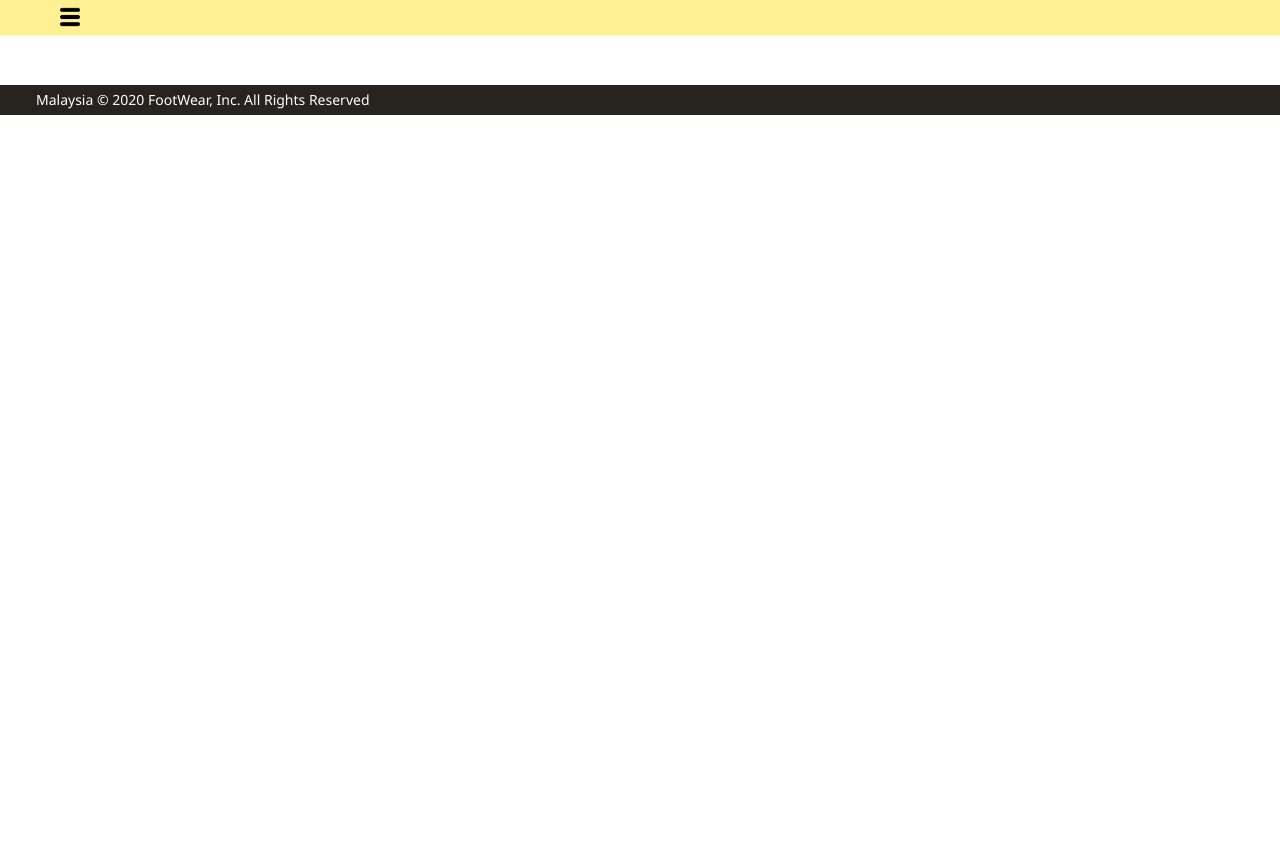
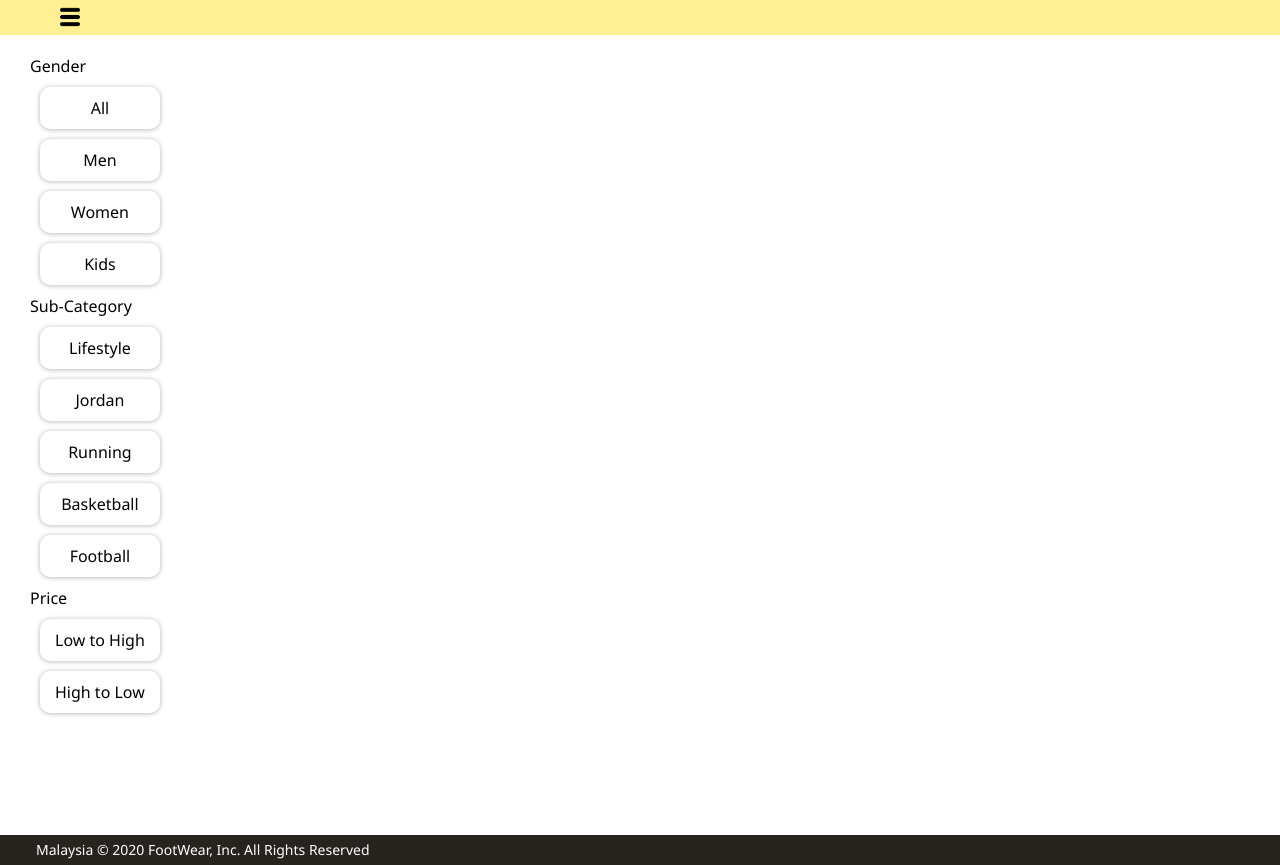
Before and after one commit to rickieleehao/WebStore, a PHP site: page /shopping.php?category=1 in a window 1280 px wide. Shown: the part 110-975 px from the top of the page. Before the commit the page ends 225 px from the top, so only its background shows below. Run offline with PHP 8.4, Linux system fonts and the light colour scheme; data that the repository does not hold is empty.

Commit message:
Meeting update

```diff
--- a/cartdata.php
+++ b/cartdata.php
@@ -1,5 +1,5 @@
 <?php
-if(!isset($_SESSION['userid'])){
+if(!isset($_SESSION['loggedin'])){
     echo '<script type="text/javascript"> alert("Required login to view the cart or add product.") </script>';
     header("refresh:0; url=index.php");
 }
@@ -16,7 +16,7 @@
     }
 }
 
-if(isset($_POST['addcart'])&&isset($_SESSION['userid'])){
+if(isset($_POST['addcart'])&&isset($_SESSION['loggedin'])){
     if(isset($_SESSION['cart'])){
         $count = count($_SESSION['cart']);
         $item_array = array (
--- a/component/adminheader.php
+++ b/component/adminheader.php
@@ -1,10 +1,8 @@
 <div class="headerWrapper">
     <div class="header">
-        <img id="logo" src="./img/web_iconMain.png" alt="footwearLogo">
+        <a href="./admin.php"><img id="logo" src="./img/web_iconMain.png" alt="footwearLogo"></a>
         <h1>Administrator Page</h1>
     </div>
 
     <div class="adminNav"><a href='logout.php'>Logout</a></div>
 </div>
-<!-- <script type="text/javascript"> alert("Welcome back Administrator!")</script> -->
-<!-- this prompt keeps annoying me, let's not do this -->
--- a/component/header.php
+++ b/component/header.php
@@ -26,9 +26,9 @@
         <a href="index.php"> <img id="logo" src="./img/web_iconMain.png" alt="footwearLogo"></a>
         <nav>
             <ul>
-                <li><a href="shopping.php?category=Men">Men</a></li>
-                <li><a href="shopping.php?category=Women">Women</a></li>
-                <li><a href="shopping.php?category=Kids">Kids</a></li>
+                <li><a href="shopping.php?category=Men&sub=">Men</a></li>
+                <li><a href="shopping.php?category=Women&sub=">Women</a></li>
+                <li><a href="shopping.php?category=Kids&sub=">Kids</a></li>
             </ul>
         </nav>
         <a href="cart.php"><img id="cart" src="./img/Shopping-Cart-icon.png" alt="Cart"></a>
--- a/component/navigator.php
+++ b/component/navigator.php
@@ -18,7 +18,7 @@
             <li class="sideMenu"><img id="navLogo" src="./img/nav_icon.png" alt="navLogo">
                 <ul>
                     <li class="<?php echo $gender?>"><a href="./index.php">Home</a></li>
-                    <li class="<?php echo $gender?>"><a href="shopping.php?category=All">Shop</a></li>
+                    <li class="<?php echo $gender?>"><a href="shopping.php?category=All&sub=">Shop</a></li>
                     <li class="<?php echo $gender?>"><a href="./faq.php">FAQ</a></li>
                     <li class="<?php echo $gender?>"><a href="./aboutus.php">About Us</a></li>
                     <li class="<?php echo $gender?>"><a href="./contact.php">Contact Us</a></li>
--- a/faq.php
+++ b/faq.php
@@ -20,7 +20,8 @@
   <div class="faq_main">
     <h1>FAQ</h1>
   </div>
-  <?php
+  <div class="faqWrapper">
+    <?php
       $conn = mysqli_connect('localhost', 'root', '', 'data');
       $sql = mysqli_query($conn, "SELECT question,answer FROM faq");
       $i =1;
@@ -30,6 +31,7 @@
         $i++;
       }
     ?>
+  </div>
   <?php include "./component/footer.php"; ?>
 </body>
 
--- a/index.php
+++ b/index.php
@@ -25,7 +25,7 @@
         <div class="mainAd_imgWrapper">
             <img class="mainAd_img">
             <div>
-                <a href="shopping.php?category=All">Shop</a>
+                <a href="shopping.php?category=All&sub=">Shop</a>
             </div>
         </div>
     </div>
--- a/logindata.php
+++ b/logindata.php
@@ -24,9 +24,11 @@
             $_SESSION["email"] = $row["email"];
             $_SESSION["name"] = $row["name"];
             $_SESSION["gender"] = $row["gender"];
+            $_SESSION["loggedin"] = true;
 
             if($row["type"] == "Admin"){
-                header("location: admin.php");
+                echo "<script type='text/javascript'> alert('Welcome back Administrator!')</script>";
+                header("Refresh:0; url=admin.php");
             }else{
                 header("location: index.php");
             }
--- a/shopping.php
+++ b/shopping.php
@@ -16,26 +16,41 @@
         <div class="filter">
             <ul>
                 <label>Gender</lable>
-                    <a href="shopping.php?category=All">
+                    <a href="shopping.php?category=All&sub=">
                         <li class="btn">All</li>
                     </a>
-                    <a href="shopping.php?category=Men">
+                    <a href="shopping.php?category=Men&sub=">
                         <li class="btn">Men</li>
                     </a>
-                    <a href="shopping.php?category=Women">
+                    <a href="shopping.php?category=Women&sub=">
                         <li class="btn">Women</li>
                     </a>
-                    <a href="shopping.php?category=Kids">
+                    <a href="shopping.php?category=Kids&sub=">
                         <li class="btn">Kids</li>
                     </a>
-                    <!-- sub-category -->
-                    <label>Price</lable>
-                        <a href="shopping.php?category=<?php echo $_GET['category']?>&price=<">
-                            <li class="btn">Low to High</li>
+                    <label>Sub-Category</lable>
+                        <a href="shopping.php?category=All&sub=lifestyle">
+                            <li class="btn">Lifestyle</li>
                         </a>
-                        <a href="shopping.php?category=<?php echo $_GET['category']?>&price=>">
-                            <li class="btn">High to Low</li>
+                        <a href="shopping.php?category=Men&sub=jordan">
+                            <li class="btn">Jordan</li>
                         </a>
+                        <a href="shopping.php?category=Women&sub=running">
+                            <li class="btn">Running</li>
+                        </a>
+                        <a href="shopping.php?category=Kids&sub=basketball">
+                            <li class="btn">Basketball</li>
+                        </a>
+                        <a href="shopping.php?category=Kids&sub=football">
+                            <li class="btn">Football</li>
+                        </a>
+                        <label>Price</lable>
+                            <a href="shopping.php?category=<?php echo $_GET['category']?>&sub=<?php echo $_GET['sub']?>&price=<">
+                                <li class="btn">Low to High</li>
+                            </a>
+                            <a href="shopping.php?category=<?php echo $_GET['category']?>&sub=<?php echo $_GET['sub']?>&price=>">
+                                <li class="btn">High to Low</li>
+                            </a>
             </ul>
         </div>
         <div class="shoppingContainer">
--- a/styles/components.css
+++ b/styles/components.css
@@ -215,3 +215,24 @@
     position: absolute;
     top: 50%;
 }
+/* adminNav */
+.adminNav {
+	height: 35px;
+    width: 100%;
+    position: relative;
+	background-color: var(--yellow);
+	color: black;
+	text-align: right;
+}
+
+.adminNav a{
+	position: absolute;
+	right: 40px;
+	top: 6px;
+	width: 100px;
+	text-align: center;
+}
+
+.adminNav a:hover{
+	background-color: lightyellow;
+}
--- a/styles/faq.css
+++ b/styles/faq.css
@@ -25,3 +25,7 @@
     overflow: hidden;
     transition: all 0.3s ease-in;
 }
+
+.faqWrapper{
+    min-height: 700px;
+}
--- a/styles/index.css
+++ b/styles/index.css
@@ -137,11 +137,6 @@
     text-align: left;
 }
 
-/* .carousel .cardDesc .name p {
-    position: absolute;
-    bottom: 0px;
-} */
-
 .carousel .cardDesc .cardPrice {
     flex: 1;
     text-align: right;
--- a/styles/shopping.css
+++ b/styles/shopping.css
@@ -47,13 +47,14 @@
 
 .shoppingContainer {
 	width: 81%;
-	height: 100%;
+	min-height: 750px;
 	float: right;
 	display: flex;
 	justify-content: center;
 	align-items: center;
 	flex-wrap: wrap;
 	right: 10px;
+	padding-right: 50px;
 }
 
 .card {
```
Also changed, not shown: styles/admin.css (+0 -21 lines).
